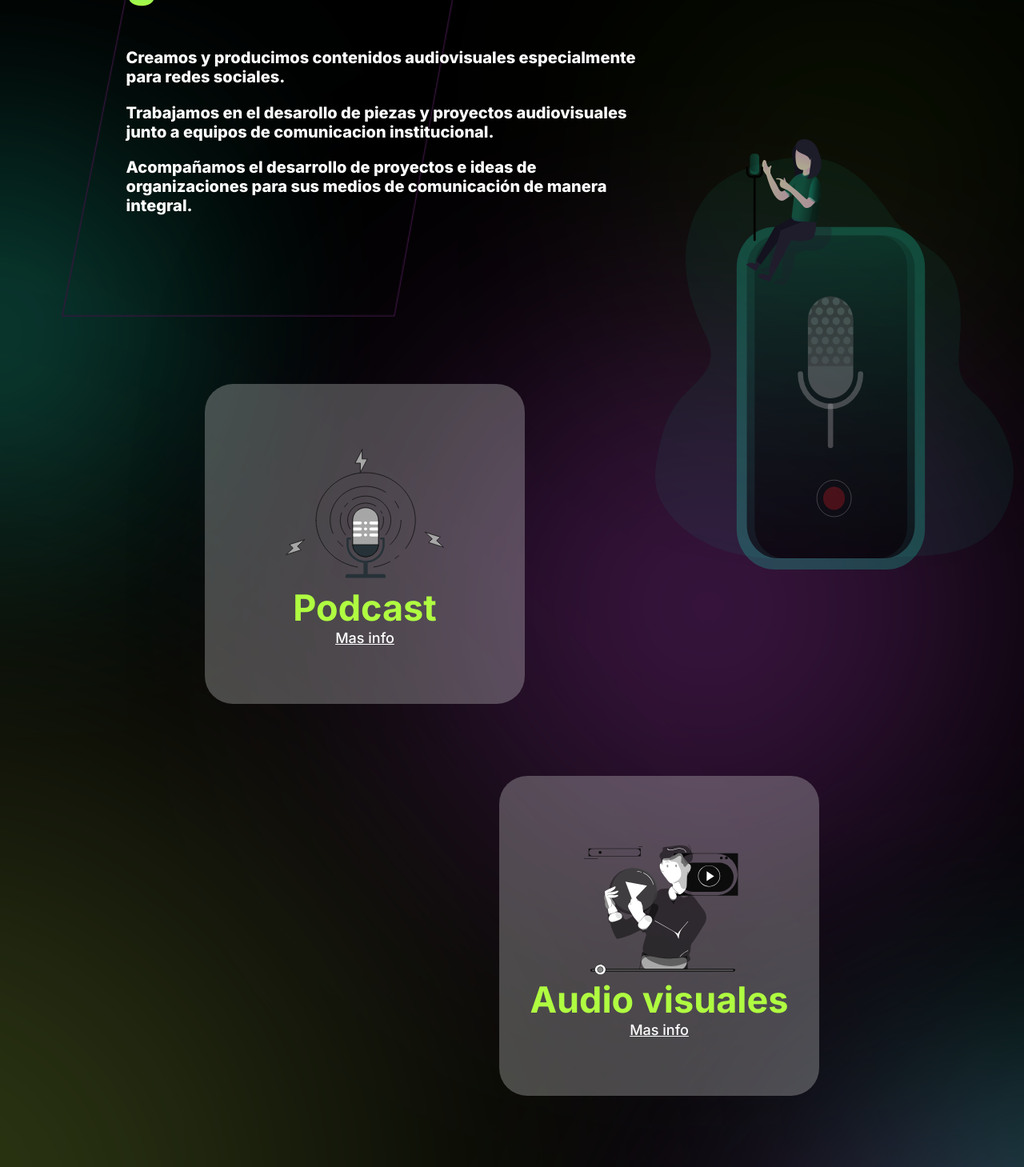
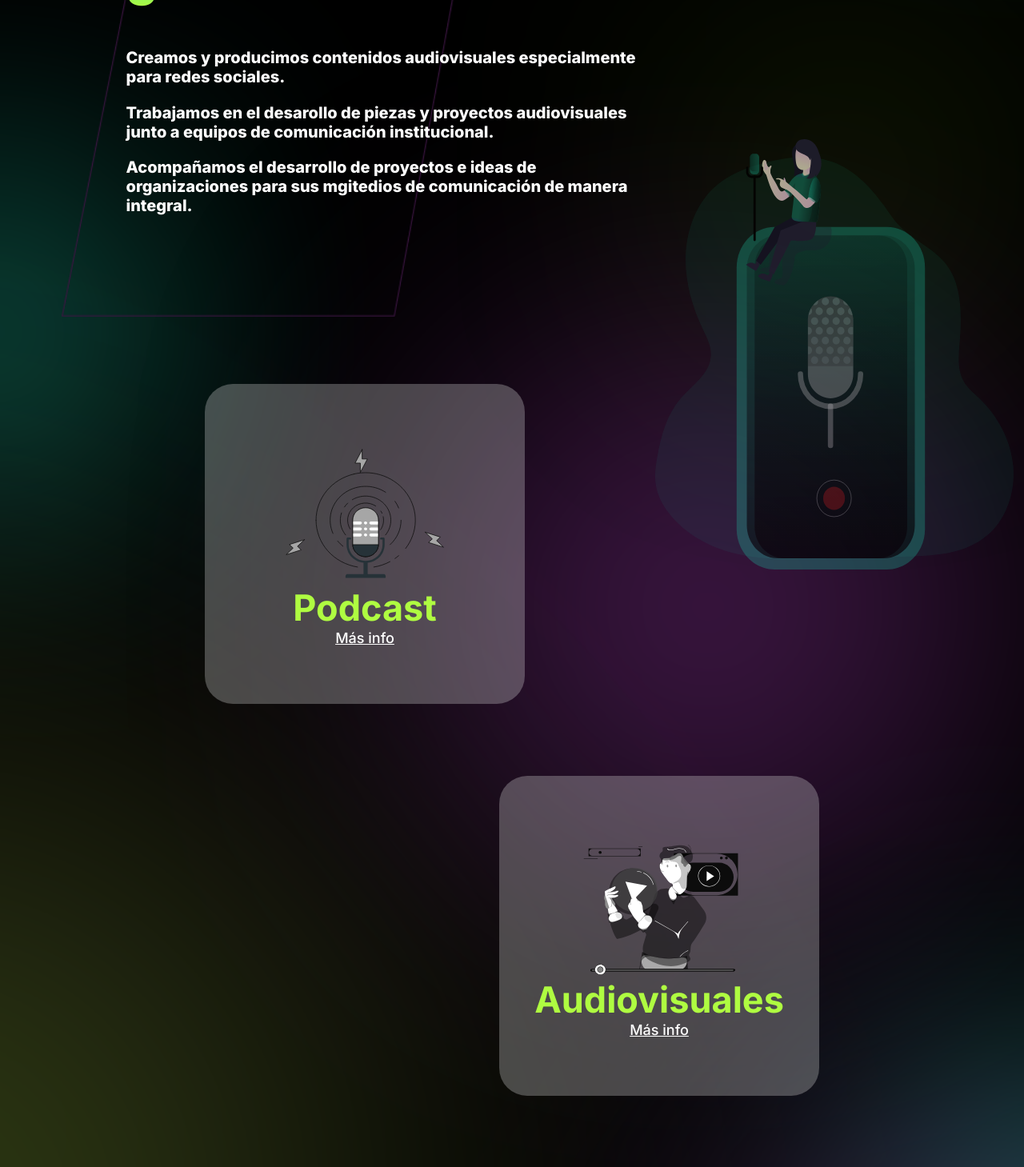
Before and after one commit to jeronimogarcia/ProyectoCoder, a React (Create React App) app: page / in a window 1280 px wide. Shown: the part 1120-2579 px from the top of the page at 80% size. Built offline with nearby package versions, Linux system fonts and the light colour scheme.

Commit message:
fix: grammar errors
fix: grammar errors

```diff
--- a/src/Components/Card/Card.js
+++ b/src/Components/Card/Card.js
@@ -7,7 +7,7 @@ const Card = ({img, title, description,right}) => {
       <div className="unhover-container">
         <img className="card-img" src={img} alt="podcast" />
         <h3 className="card-title">{title}</h3>
-        <h6 className="card-info">Mas info</h6>
+        <h6 className="card-info">Más info</h6>
       </div>
 
       <div className="hover-container">
--- a/src/Components/Products/Products.js
+++ b/src/Components/Products/Products.js
@@ -15,7 +15,7 @@ const podcast = {
 }
 const av = {
   img: avImg,
-  title: 'Audio visuales',
+  title: 'Audiovisuales',
   description: 'Construimos piezas de comunicación, graficas-audiovisuales de acuerdo a las necesidades de los formatos de cada red social. Youtube, FB, IG, TikTok, TW.'
 }
 const avRedes = {
--- a/src/Components/WhoWeAre/Texts.js
+++ b/src/Components/WhoWeAre/Texts.js
@@ -7,8 +7,8 @@ const Texts = () => {
       <h2 id='quienesSomos'>¿Que hacemos?</h2>
       <div className={styles.Texts}>
         <p>Creamos y producimos contenidos audiovisuales especialmente para redes sociales.</p>
-        <p>Trabajamos en el desarollo de piezas y proyectos audiovisuales junto a equipos de comunicacion institucional.</p>
-        <p>Acompañamos el desarrollo de proyectos e ideas de organizaciones para sus medios de comunicación de manera integral.</p>
+        <p>Trabajamos en el desarollo de piezas y proyectos audiovisuales junto a equipos de comunicación institucional.</p>
+        <p>Acompañamos el desarrollo de proyectos e ideas de organizaciones para sus mgitedios de comunicación de manera integral.</p>
       </div>
     </div>
   );
```
